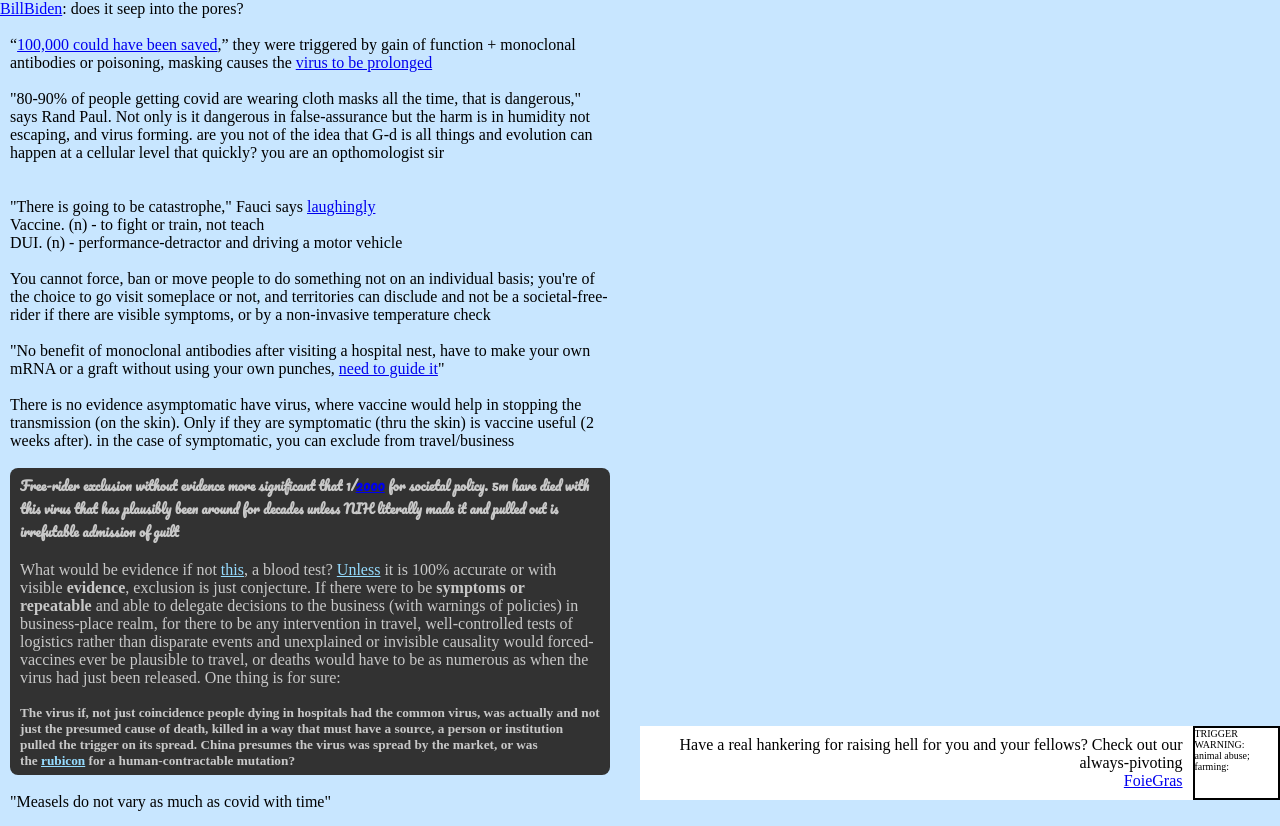
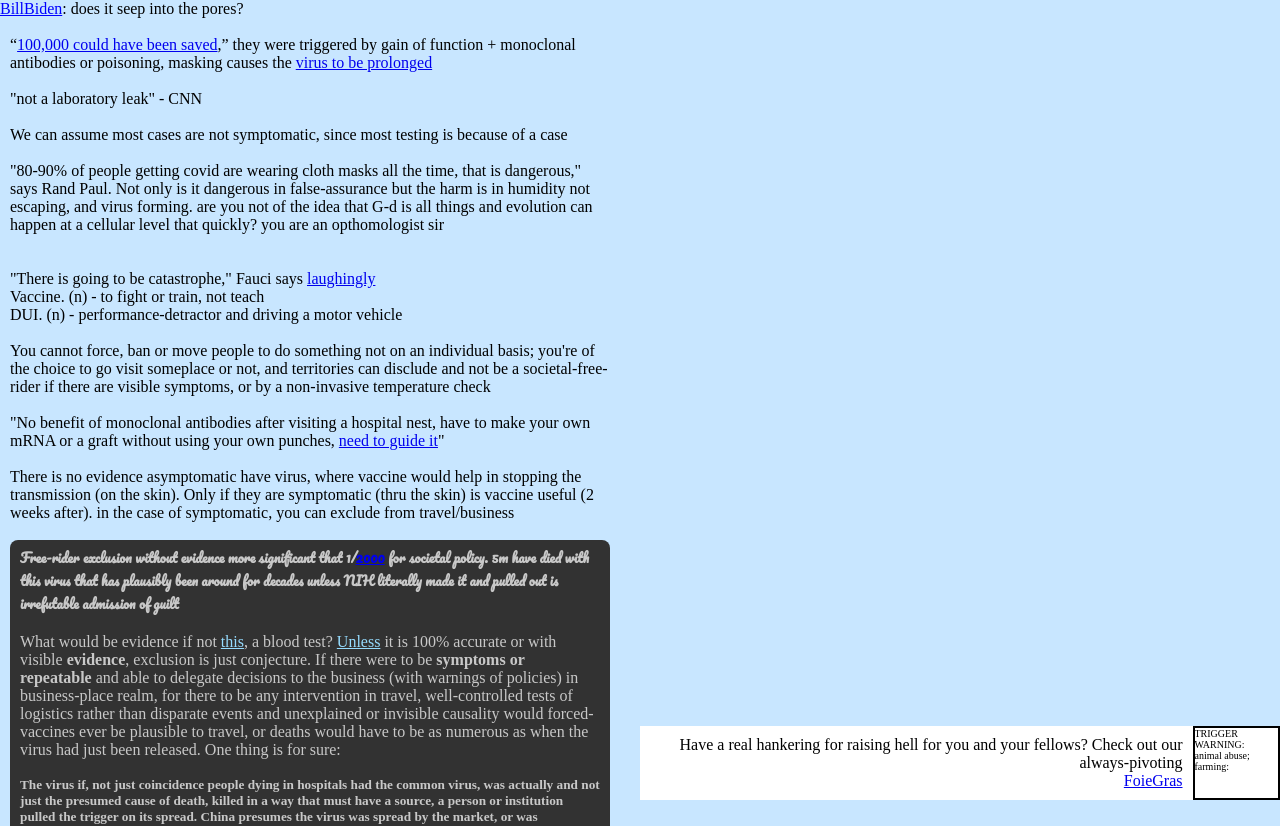
Before and after one commit to NickCarducci/MoldMask, a React (Create React App) app: page / in a window 1280 px wide. Shown: the top 826 px of the page. Built offline with nearby package versions, Linux system fonts and the light colour scheme.

Commit message:
Update App.js

```diff
--- a/src/App.js
+++ b/src/App.js
@@ -277,6 +277,13 @@ export default class App extends React.Component {
           </a>
           <br />
           <br />
+          "not a laboratory leak" - CNN
+          <br />
+          <br />
+          We can assume most cases are not symptomatic, since most testing is
+          because of a case
+          <br />
+          <br />
           "80-90% of people getting covid are wearing cloth masks all the time,
           that is dangerous," says Rand Paul. Not only is it dangerous in
           false-assurance but the harm is in humidity not escaping, and virus
```
